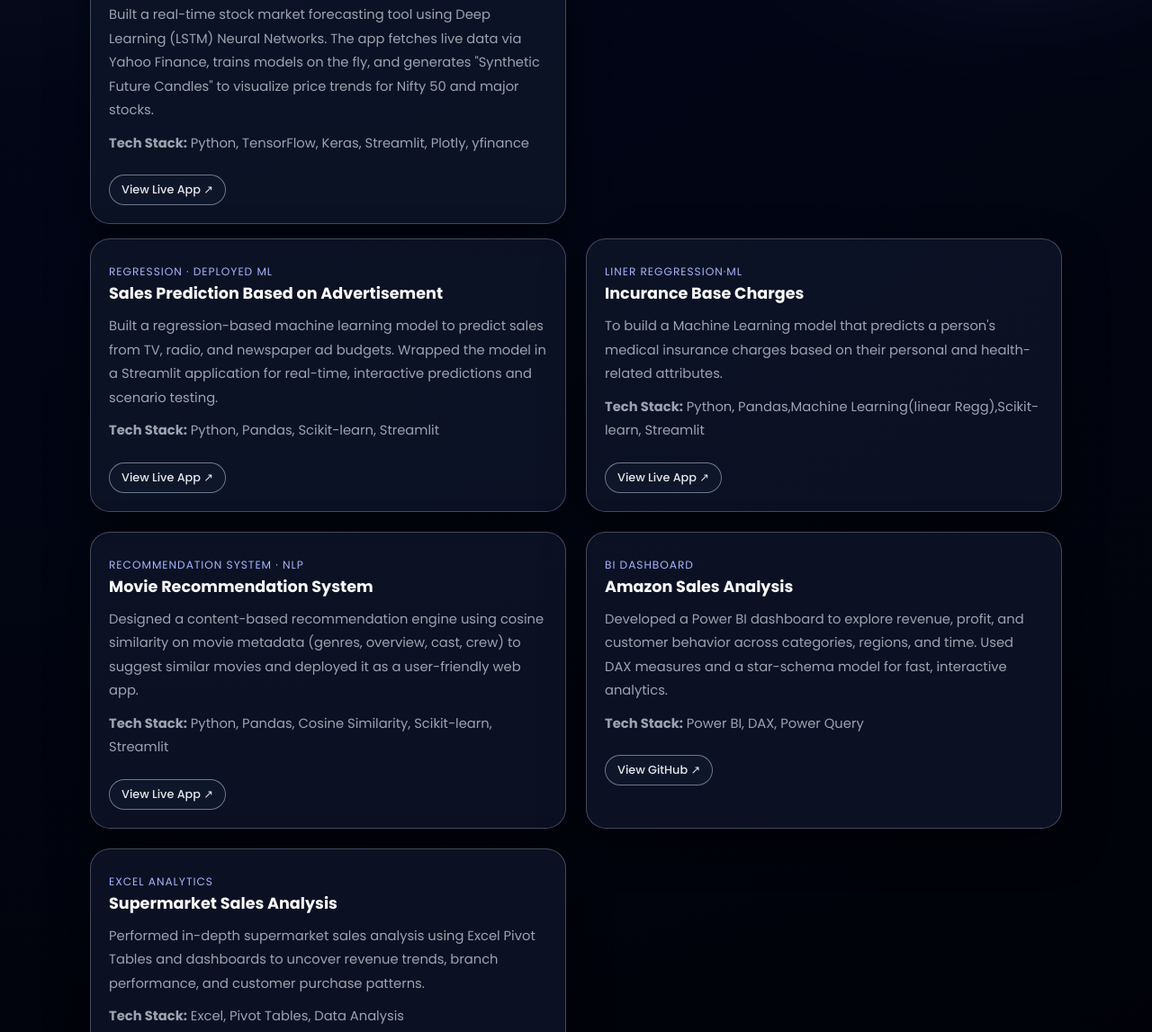
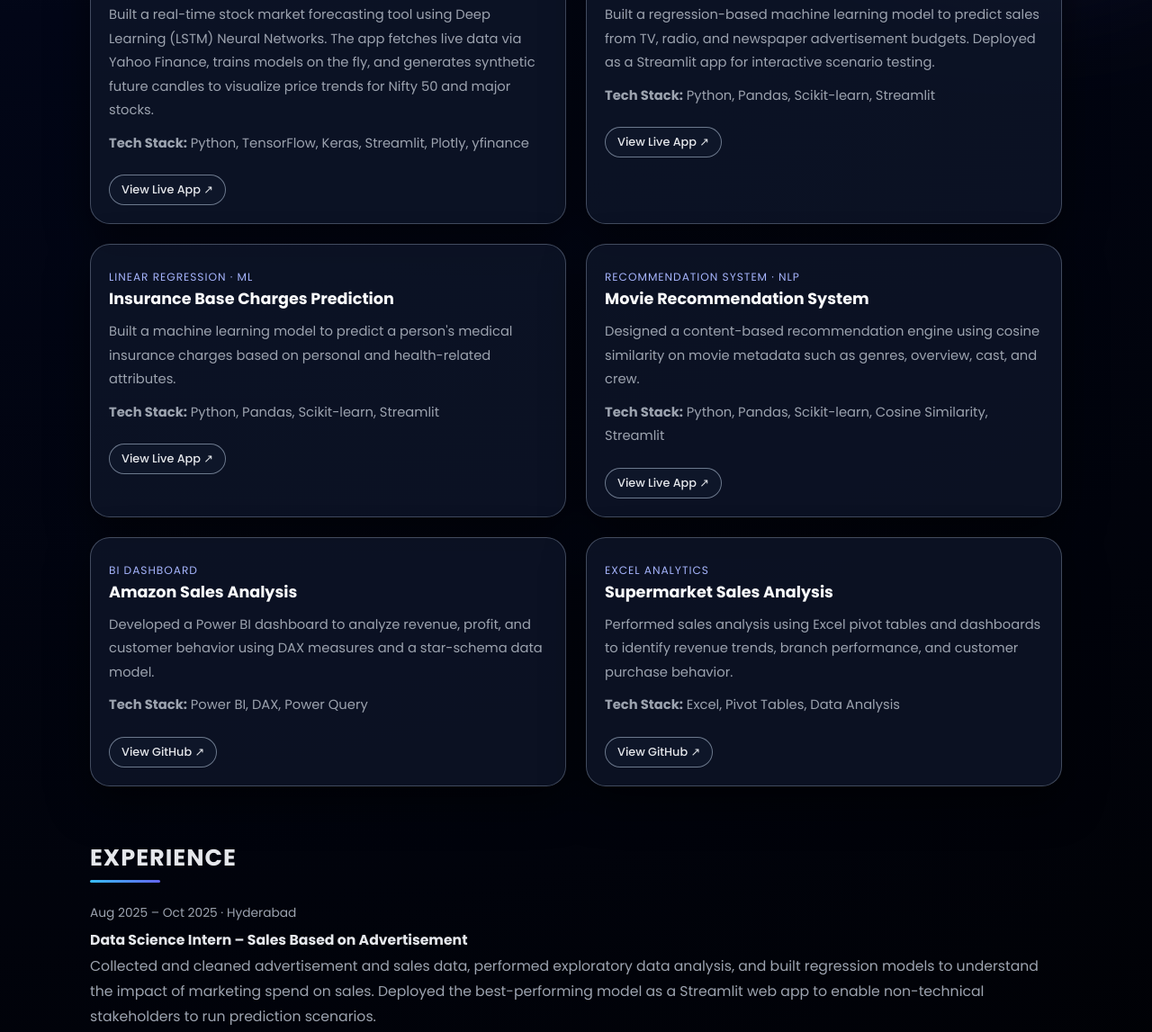
Before and after one commit to Karanjadhav4/My_Portfolio, a plain HTML site: page index.html in a window 1280 px wide. Shown: the part 1060-2207 px from the top of the page at 90% size. Drawn offline with Linux system fonts and the light colour scheme.

Commit message:
Update index.html

```diff
--- a/index.html
+++ b/index.html
@@ -769,42 +769,49 @@
   <h2>Projects</h2>
 
   <div class="projects-grid">
+
     <div class="project reveal">
       <small>Finance · Deep Learning (LSTM)</small>
       <h3>LSTM Stock Sniper</h3>
       <p>
         Built a real-time stock market forecasting tool using Deep Learning (LSTM) Neural Networks.
-          The app fetches live data via Yahoo Finance, trains models on the fly, and generates "Synthetic Future Candles" to visualize price trends for Nifty 50 and major stocks.
+        The app fetches live data via Yahoo Finance, trains models on the fly, and generates synthetic
+        future candles to visualize price trends for Nifty 50 and major stocks.
       </p>
-          <p class="project-tech"><strong>Tech Stack:</strong> Python, TensorFlow, Keras, Streamlit, Plotly, yfinance</p>
+      <p class="project-tech">
+        <strong>Tech Stack:</strong> Python, TensorFlow, Keras, Streamlit, Plotly, yfinance
+      </p>
       <a href="https://stockpredictor-ucgwtappzjtwbegjbqv8ebj.streamlit.app/" target="_blank" rel="noopener noreferrer">
         View Live App ↗
       </a>
     </div>
-      </div>
-      <div class="projects-grid">
+
     <div class="project reveal">
       <small>Regression · Deployed ML</small>
       <h3>Sales Prediction Based on Advertisement</h3>
       <p>
-            Built a regression-based machine learning model to predict sales from TV, radio, and newspaper ad budgets.
-            Wrapped the model in a Streamlit application for real-time, interactive predictions and scenario testing.
+        Built a regression-based machine learning model to predict sales from TV, radio, and newspaper
+        advertisement budgets. Deployed as a Streamlit app for interactive scenario testing.
       </p>
-          <p class="project-tech"><strong>Tech Stack:</strong> Python, Pandas, Scikit-learn, Streamlit</p>
+      <p class="project-tech">
+        <strong>Tech Stack:</strong> Python, Pandas, Scikit-learn, Streamlit
+      </p>
       <a href="https://addbasedsale-k5cuvstjcwzsgr6rkgd6hs.streamlit.app/" target="_blank" rel="noopener noreferrer">
         View Live App ↗
       </a>
     </div>
 
-
     <div class="project reveal">
-          <small>Liner Reggression·ML</small>
-          <h3>Incurance Base Charges</h3>
+      <small>Linear Regression · ML</small>
+      <h3>Insurance Base Charges Prediction</h3>
       <p>
-            To build a Machine Learning model that predicts a person's medical insurance charges based on their personal and health-related attributes.
+        Built a machine learning model to predict a person's medical insurance charges based on
+        personal and health-related attributes.
       </p>
-          <p class="project-tech"><strong>Tech Stack:</strong> Python, Pandas,Machine Learning(linear Regg),Scikit-learn, Streamlit</p>
-          <a href=https://incurance-based-charges-55eanjh7euau7phfzeoode.streamlit.app/" target="_blank">
+      <p class="project-tech">
+        <strong>Tech Stack:</strong> Python, Pandas, Scikit-learn, Streamlit
+      </p>
+      <a href="https://incurance-based-charges-55eanjh7euau7phfzeoode.streamlit.app/" target="_blank" rel="noopener noreferrer">
         View Live App ↗
       </a>
     </div>
@@ -814,24 +821,27 @@
       <h3>Movie Recommendation System</h3>
       <p>
         Designed a content-based recommendation engine using cosine similarity on movie metadata
-            (genres, overview, cast, crew) to suggest similar movies and deployed it as a user-friendly web app.
+        such as genres, overview, cast, and crew.
       </p>
-          <p class="project-tech"><strong>Tech Stack:</strong> Python, Pandas, Cosine Similarity, Scikit-learn, Streamlit</p>
-          <a href="https://karanjadhav4-mv-reccomnadtion-app-uccodp.streamlit.app/" target="_blank">
+      <p class="project-tech">
+        <strong>Tech Stack:</strong> Python, Pandas, Scikit-learn, Cosine Similarity, Streamlit
+      </p>
+      <a href="https://karanjadhav4-mv-reccomnadtion-app-uccodp.streamlit.app/" target="_blank" rel="noopener noreferrer">
         View Live App ↗
       </a>
     </div>
-
 
     <div class="project reveal">
       <small>BI Dashboard</small>
       <h3>Amazon Sales Analysis</h3>
       <p>
-            Developed a Power BI dashboard to explore revenue, profit, and customer behavior across categories, regions,
-            and time. Used DAX measures and a star-schema model for fast, interactive analytics.
+        Developed a Power BI dashboard to analyze revenue, profit, and customer behavior using DAX
+        measures and a star-schema data model.
       </p>
-          <p class="project-tech"><strong>Tech Stack:</strong> Power BI, DAX, Power Query</p>
-          <a href="https://github.com/Karanjadhav4/Amazon-sales-Analysis" target="_blank">
+      <p class="project-tech">
+        <strong>Tech Stack:</strong> Power BI, DAX, Power Query
+      </p>
+      <a href="https://github.com/Karanjadhav4/Amazon-sales-Analysis" target="_blank" rel="noopener noreferrer">
         View GitHub ↗
       </a>
     </div>
@@ -840,16 +850,20 @@
       <small>Excel Analytics</small>
       <h3>Supermarket Sales Analysis</h3>
       <p>
-            Performed in-depth supermarket sales analysis using Excel Pivot Tables and dashboards to uncover revenue trends,
-            branch performance, and customer purchase patterns.
+        Performed sales analysis using Excel pivot tables and dashboards to identify revenue trends,
+        branch performance, and customer purchase behavior.
       </p>
-          <p class="project-tech"><strong>Tech Stack:</strong> Excel, Pivot Tables, Data Analysis</p>
-            <a href="https://github.com/Karanjadhav4/sales_prediction.git" target="_blank">
+      <p class="project-tech">
+        <strong>Tech Stack:</strong> Excel, Pivot Tables, Data Analysis
+      </p>
+      <a href="https://github.com/Karanjadhav4/sales_prediction.git" target="_blank" rel="noopener noreferrer">
         View GitHub ↗
       </a>
     </div>
+
   </div>
 </section>
+
 
     <!-- EXPERIENCE -->
     <section id="experience" class="reveal">
```
Lines whose indentation alone changed are shown as unchanged.
